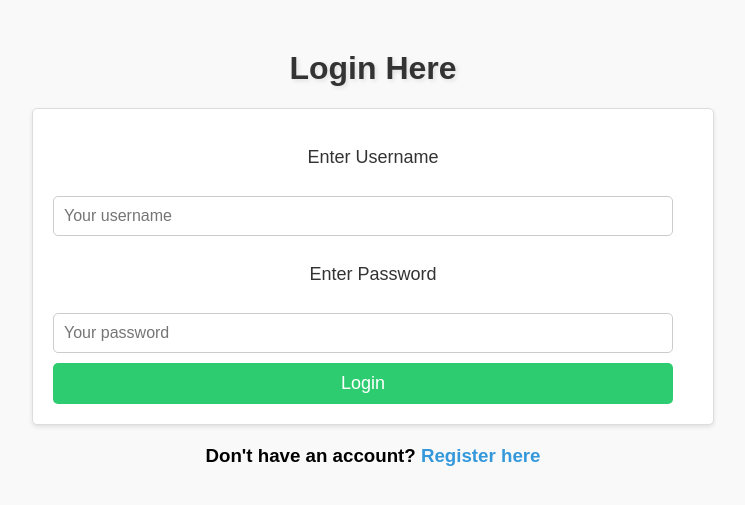
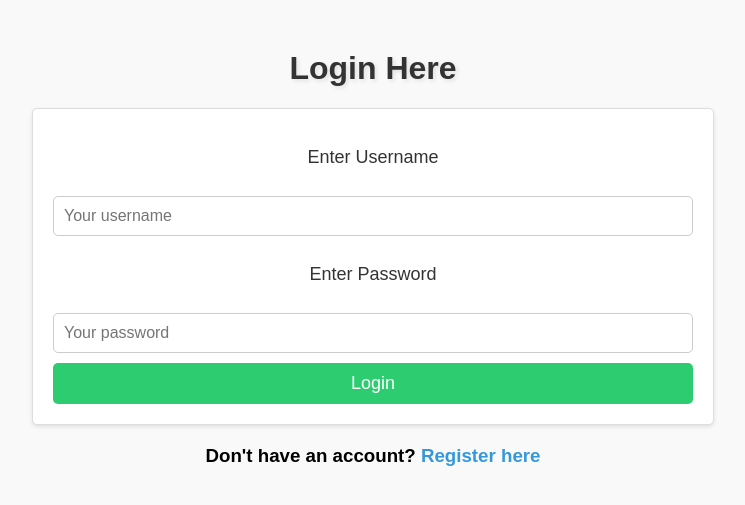
Before and after one commit to shah-ka-alt/wheelos_live, a Django app: page /login in a window 1280 px wide. Shown: the top 505 px of the page, without its empty margins (267-1012 px from the left). Run offline with Django 4.2, Linux system fonts and the light colour scheme; parts of the project's set-up code (start-up, migrations or seed data) failed here and were passed over.

Commit message:
Update login.html

```diff
--- a/templates/login.html
+++ b/templates/login.html
@@ -42,7 +42,7 @@
         form input[type="text"],
         form input[type="email"],
         form input[type="password"] {
-            width: calc(100% - 20px);
+            width: 100%;
             padding: 10px;
             margin: 10px 0;
             border: 1px solid #ccc;
@@ -57,7 +57,7 @@
             padding: 10px;
             border: none;
             cursor: pointer;
-            width: calc(100% - 20px);
+            width: 100%;
             border-radius: 5px;
             font-size: 18px;
             transition: background-color 0.3s;
```
